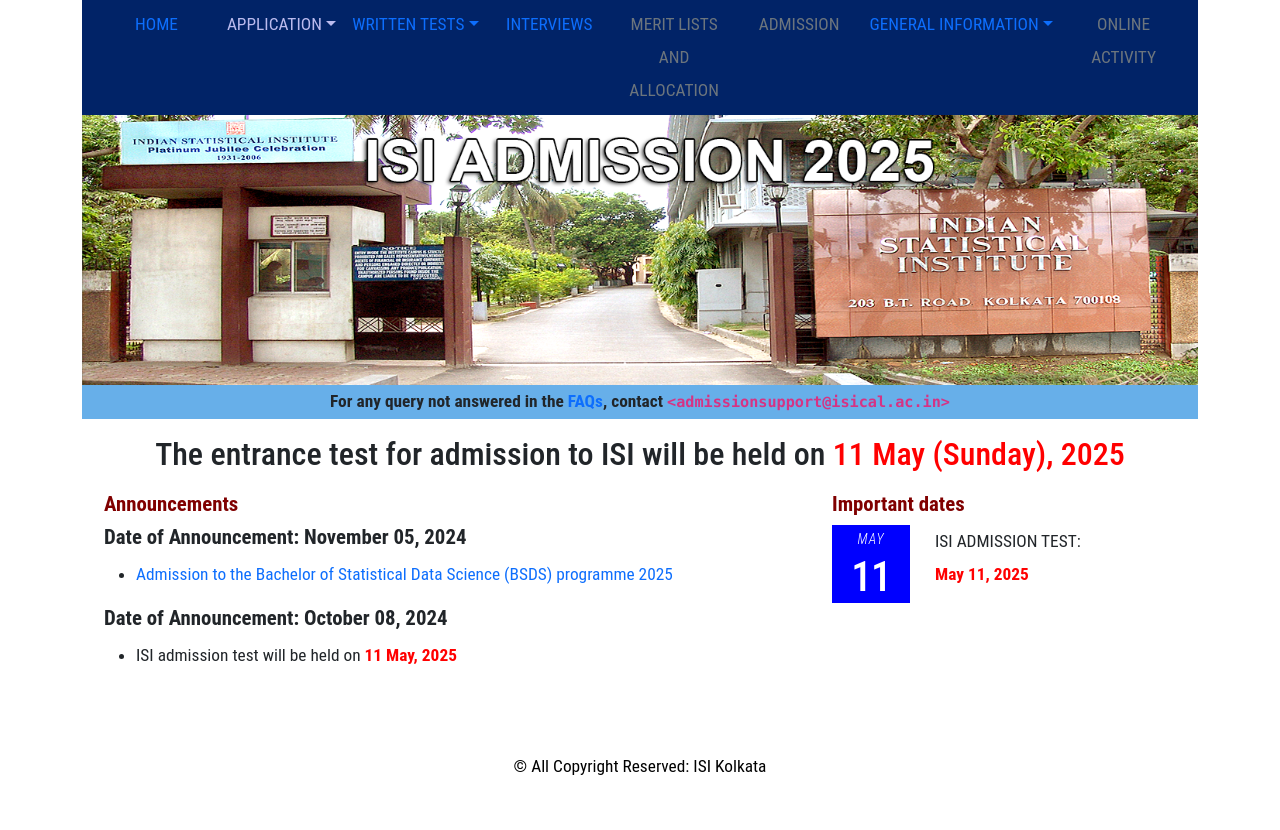
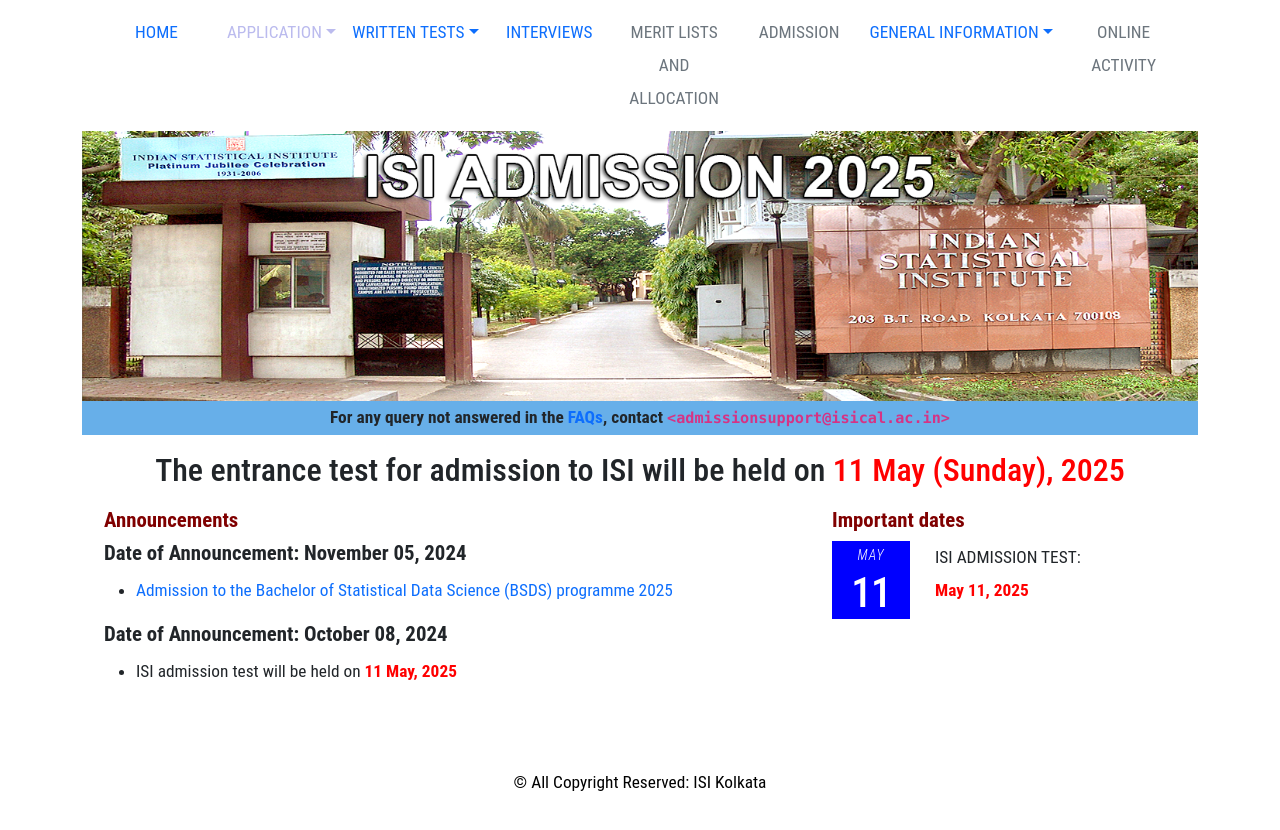
Before and after one commit to dean-isi/admission, a Jekyll site: the page built from docs/index.md, in a window 1280 px wide. Shown: the top 830 px of the page. Built offline with Jekyll 4.4.1, drawn with Linux system fonts in a browser that asks for light colours.

Commit message:
update style

```diff
--- a/docs/assets/style.css
+++ b/docs/assets/style.css
@@ -51,9 +51,9 @@ div.announcements, div.dates
 
 .navbar, .dropdown-menu
 {
-    background-color: #012367;
-    margin: 0px;
-    padding: 0px;
+    /* background-color: #012367; */
+    /* margin: 0px; */
+    /* padding: 0px; */
 }
 
 .nav-item
@@ -107,3 +107,7 @@ li .date strong {
     font-weight: 500;
     color: #FFFFFF;
 }
+
+li .date emph {
+    font-style: normal;
+}
```
